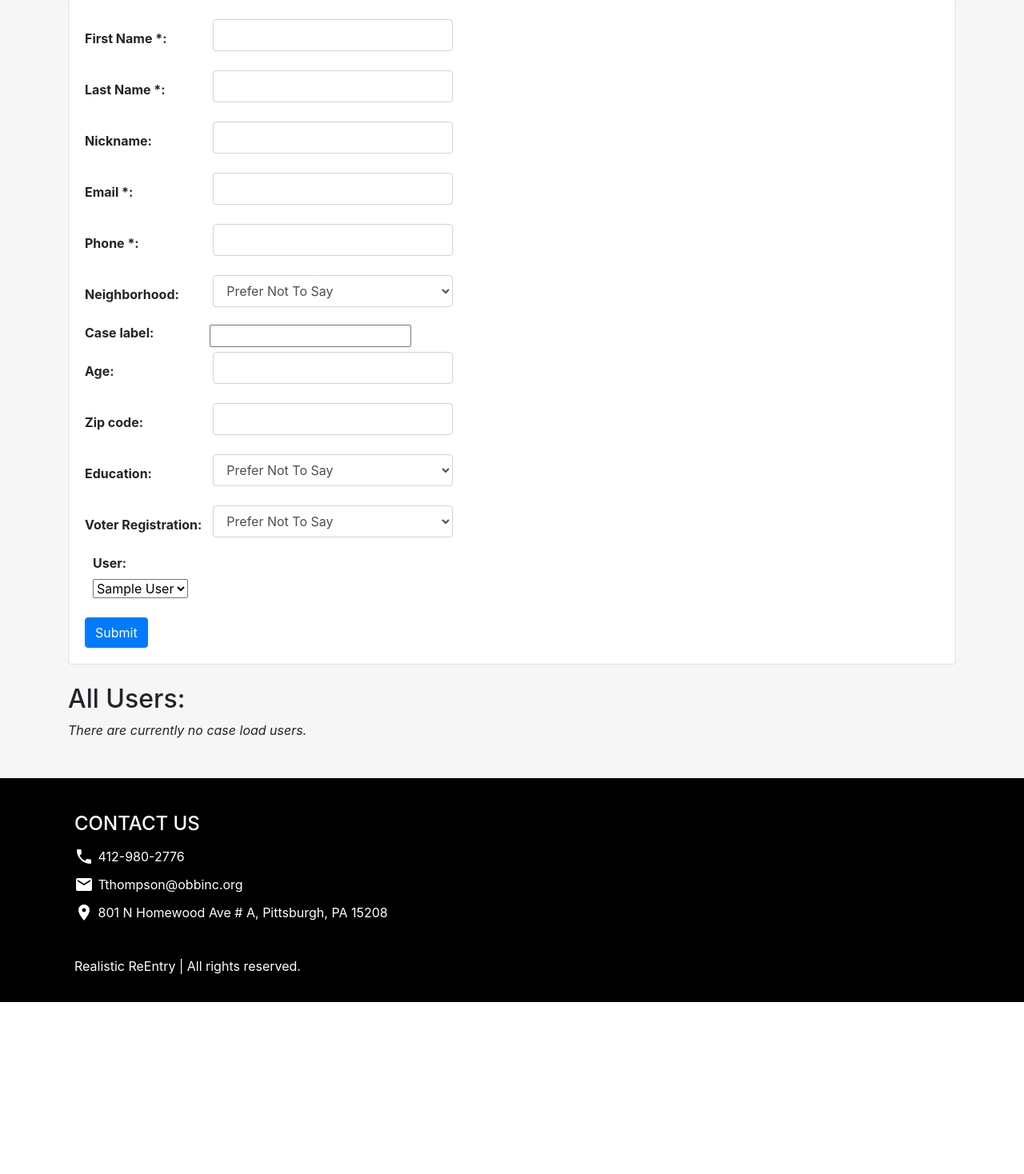
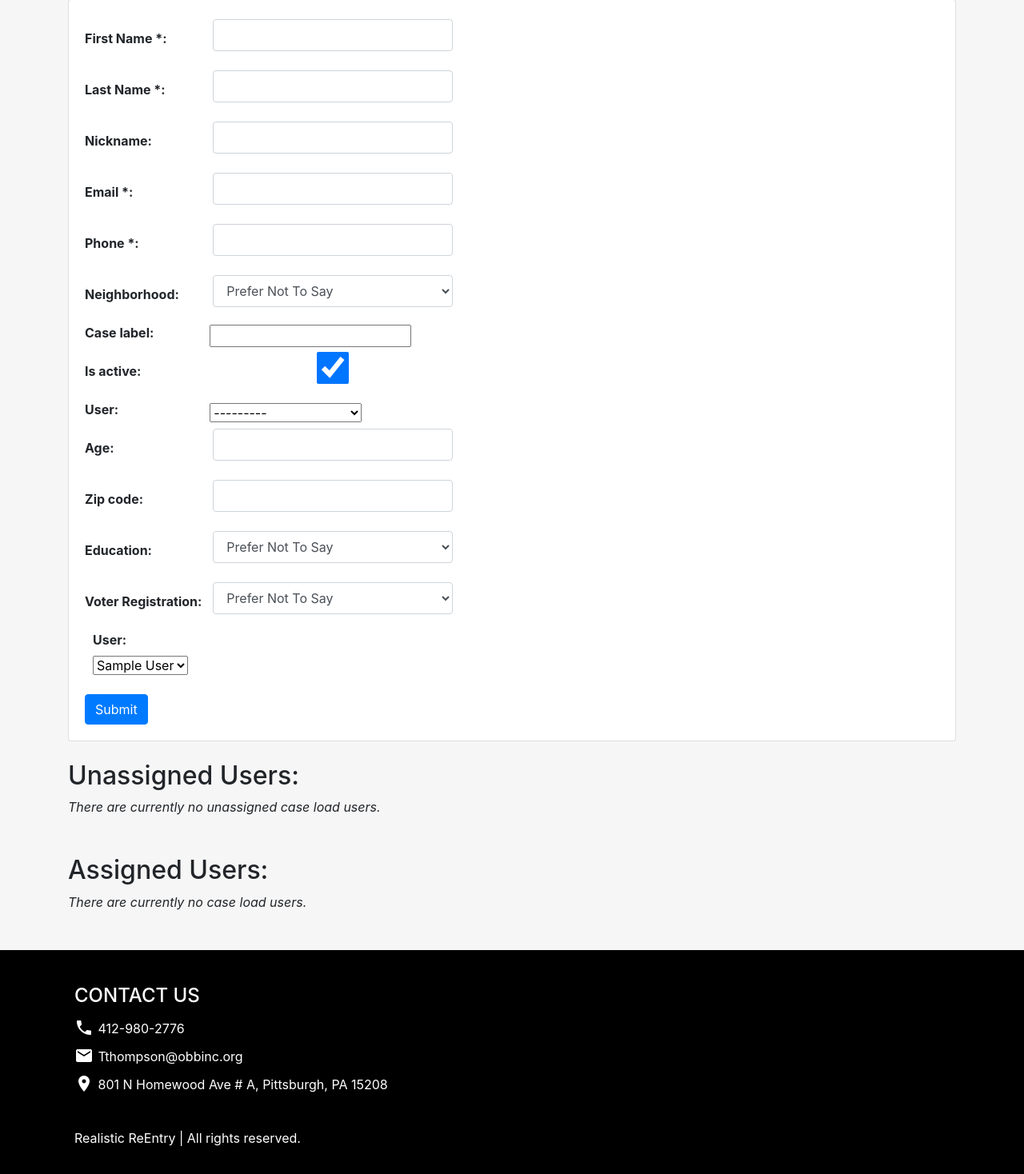
Before and after one commit to elainewangg/ReEntry, a Django app: page /case_load/ in a window 1280 px wide, after a click on "Add to Caseload". Shown: the part 253-1721 px from the top of the page at 80% size. Before the commit the page ends 1506 px from the top, so only its background shows below. Run offline with Django 3.2, Linux system fonts and the light colour scheme; the visitor is signed in with stand-in values (Sample User, id 1); data comes from the database, SQL or seed files in the repository; some libraries are stand-ins or nearby versions.

Commit message:
Split caseload into assigned and unassigned users

```diff
--- a/NewEra/forms.py
+++ b/NewEra/forms.py
@@ -70,9 +70,9 @@ class CaseLoadUserForm(forms.ModelForm):
 	class Meta:
 		model = CaseLoadUser
 		fields = ['first_name', 'last_name', 'nickname', 'email', 'phone', 'neighborhood', 'case_label', 'is_active', 'user', 'age', 'zip_code', 'education', 'is_vote_registered']
-		exclude = (
-			'user',
-		)
+		# exclude = (
+		# 	'user',
+		# )
 
 	def __init__(self, *args, **kwargs):
 		super(CaseLoadUserForm, self).__init__(*args, **kwargs)
@@ -82,10 +82,10 @@ class CaseLoadUserForm(forms.ModelForm):
 
 		# Hide the is_active field if the model is being created
 		# https://stackoverflow.com/questions/55994307/exclude-fields-for-django-model-only-on-creation
-		if not self.instance or self.instance.pk is None:
-			for name, field in self.fields.items():
-				if name in ['is_active', ]:
-					field.widget = forms.HiddenInput()
+		# if not self.instance or self.instance.pk is None:
+		# 	for name, field in self.fields.items():
+		# 		if name in ['is_active', ]:
+		# 			field.widget = forms.HiddenInput()
 
 
 	# Validate the phone number entered
--- a/NewEra/templates/NewEra/case_load.html
+++ b/NewEra/templates/NewEra/case_load.html
@@ -49,9 +49,53 @@
 
         <br>
 
-        <!-- List all case load users if the admin is logged in; otherwise, only those who are on the case load of the current logged in user -->
+            <!-- List all unassigned case load users if the admin is logged in; otherwise, only those who are on the case load of the current logged in user -->
+            {% if user.is_superuser %}
+                <h2>Unassigned Users:</h2>
+            {% endif %}
+
+            <!-- List the case load users in a table format -->
+            {% if unassigned_caseload_users.count > 0 %}
+                <div style="overflow-x: auto;">
+                    <table>
+                        <tr>
+                            <th>Name</th>
+                            <th>Email</th>
+                            <th>Phone</th>
+                            <th>Assignee</th>
+                            <th>Active?</th>
+                        </tr>
+                        {% for caseload_user in unassigned_caseload_users %}
+                            <tr>
+                                <td>{{ caseload_user.get_full_name }}</td>
+                                <td>{{ caseload_user.email }}</td>
+                                <td>{{ caseload_user.phone }}</td>
+                                {% if user.is_superuser %}
+                                    <td>None</td>
+                                {% endif %}
+                                {% if caseload_user.is_active %}
+                                    <td>&#10004;</td>
+                                {% else %}
+                                    <td>&#10060;</td>
+                                {% endif %}
+                                <td class="button-cell"><a href="{% url 'Show Case Load User' id=caseload_user.id %}" class="btn btn-sm btn-primary"><i class="material-icons">description</i>Details</a></td>
+                                <td class="button-cell"><a href="{% url 'Edit Case Load User' id=caseload_user.id %}" class="btn btn-sm btn-warning"><i class="material-icons">edit</i>Edit</a></td>
+                                <td class="button-cell"><a href="{% url 'Delete Case Load User' id=caseload_user.id %}" class="btn btn-sm btn-danger"><i class="material-icons">delete</i>Delete</a></td>
+                            </tr>
+                        {% endfor %}
+                    </table>
+                </div>
+            {% else %}
+                {% if perms.resource.edit_resource %}
+                    <em><p style="margin: auto;">There are currently no unassigned case load users.</p></em>
+                {% endif %}
+            {% endif %}
+
+        <br></br>
+
+        <!-- List all assigned case load users if the admin is logged in; otherwise, only those who are on the case load of the current logged in user -->
         {% if user.is_superuser %}
-            <h2>All Users:</h2>
+            <h2>Assigned Users:</h2>
         {% else %}
             <h2>Your Caseload:</h2>
         {% endif %}
--- a/NewEra/templates/NewEra/get_case_load_user.html
+++ b/NewEra/templates/NewEra/get_case_load_user.html
@@ -23,7 +23,7 @@
             {% endif %}
 
             {% if request.user.is_superuser %}
-                <h3>SOW</h3>
+                <h3>Assignee</h3>
                 <p>{{ case_load_user.user }}</p>
             {% endif %}
 
--- a/NewEra/test_views.py
+++ b/NewEra/test_views.py
@@ -161,7 +161,7 @@ class SignUpTestCase(TestCase):
         actual_messages = [m.message for m in messages]
         self.assertEqual(response.status_code, 302)
         self.assertEqual(TempCaseLoadUser.objects.count(), 1)
-        self.assertIn('A confirmation email has been sent to you!', actual_messages)
+        self.assertIn('A confirmation message has been sent to you!', actual_messages)
 
     def test_student_creation_without_phone_or_email(self):
         form = CaseLoadUserForm(data=self.no_email_or_phone_sign_up_form_data)
--- a/NewEra/views.py
+++ b/NewEra/views.py
@@ -133,7 +133,7 @@ def sendEmail(load_user):
 
     # Set recipient
     # to = settings.EMAIL_HOST_USER
-    to = "eywang@andrew.cmu.edu"
+    to = "aeli@andrew.cmu.edu"
 
     # Send the email
     mail.send_mail(subject, plain_message, from_email, [to], html_message=html_message, fail_silently=True)
@@ -189,7 +189,7 @@ def confirm_user(request):
                                         neighborhood=tempUser.neighborhood,
                                         case_label=tempUser.case_label,
                                         is_active=tempUser.is_active,
-                                        user=tempUser.user,
+                                        user=None,
                                         age=tempUser.age,
                                         zip_code=tempUser.zip_code,
                                         education=tempUser.education,
@@ -224,7 +224,7 @@ def sign_up(request):
         elif load_user.phone:
             sendSMSConfirmation(load_user)
 
-        messages.success(request, 'A confirmation email has been sent to you!')
+        messages.success(request, 'A confirmation message has been sent to you!')
 
     context['form'] = TempCaseLoadUserForm()
     return redirect(reverse('Home'))
@@ -705,12 +705,13 @@ def case_load(request):
 
     # Set users to show differently based on the current user logged in
     if request.user.is_superuser:
-        users = CaseLoadUser.objects.all()
+        users = CaseLoadUser.objects.filter(user__isnull=False)
+        context['unassigned_caseload_users'] = CaseLoadUser.objects.filter(user=None)
         # Changed to account for inactive users
         context['staff'] = User.objects.filter(is_active=True).order_by('first_name', 'last_name')
     elif request.user.is_supervisor:
         users = CaseLoadUser.objects.filter(user__in=User.objects.filter(organization=request.user.organization)).order_by('first_name', 'last_name')
-    elif request.user.is_superuser or request.user.is_reentry_coordinator or request.user.is_community_outreach_worker or request.user.is_service_provider or request.user.is_resource_coordinator:
+    elif request.user.is_reentry_coordinator or request.user.is_community_outreach_worker or request.user.is_service_provider or request.user.is_resource_coordinator:
         users = CaseLoadUser.objects.filter(user=request.user).order_by('first_name', 'last_name')
     else:
         raise Http404
```
